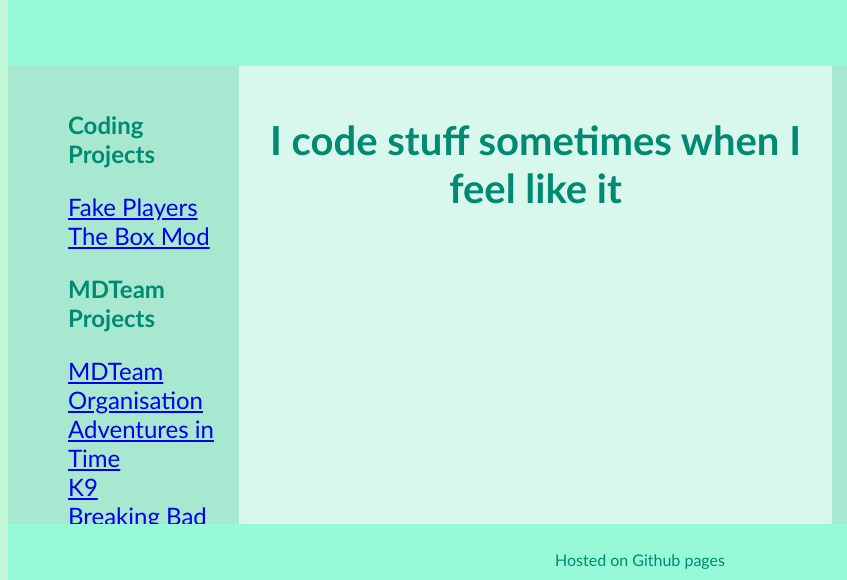
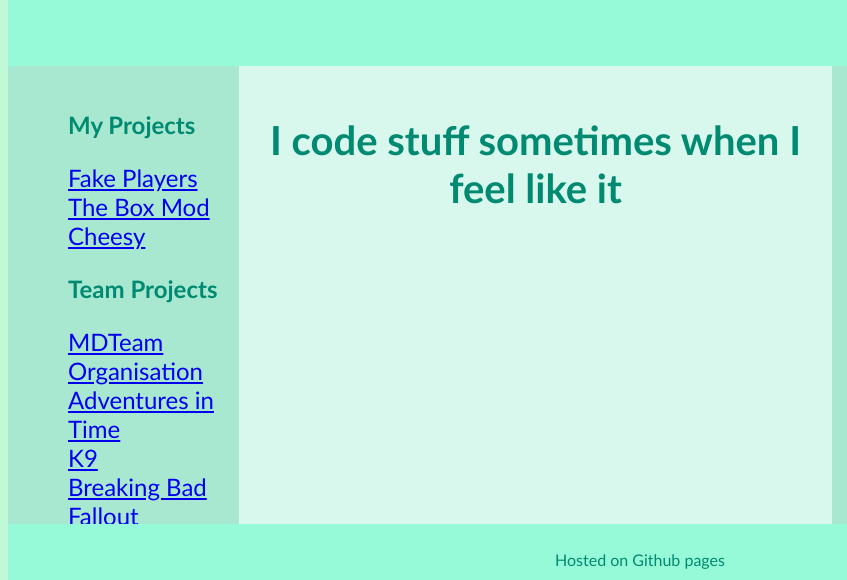
Before and after one commit to Loqor/loqor.github.io, a plain HTML site: page index.html in a window 1280 px wide. Shown: the part 205-785 px from the top of the page, 0-847 px from the left. Drawn offline with Linux system fonts and the light colour scheme.

Commit message:
added other projects

```diff
--- a/index.html
+++ b/index.html
@@ -12,14 +12,16 @@
 <section>
 <nav>
     <ul>
-        <li><p><b>Coding Projects</b></p></li>
+        <li><p><b>My Projects</b></p></li>
         <li><a href="https://github.com/Duzos/fakeplayer">Fake Players</a></li>
         <li><a href="https://github.com/Duzos/tardis">The Box Mod</a></li>
-        <li><p><b>MDTeam Projects</b></p></li>
+        <li><a href="https://github.com/Duzos/cheesy">Cheesy</a></li>
+        <li><p><b>Team Projects</b></p></li>
         <li><a href="https://github.com/M-D-Team">MDTeam Organisation</a></li>
-        <li><a href="https://github.com/M-D-Team/AIT">Adventures in Time</a></li>
+        <li><a href="https://github.com/M-D-Team/ait1.19">Adventures in Time</a></li>
         <li><a href="https://github.com/M-D-Team/k9">K9</a></li>
         <li><a href="https://github.com/M-D-Team/breaking_bad">Breaking Bad</a></li>
+        <li><a href="https://github.com/Fallout-Team/fallout_mod">Fallout</a></li>
     </ul>
 </nav>
 <article>
```
